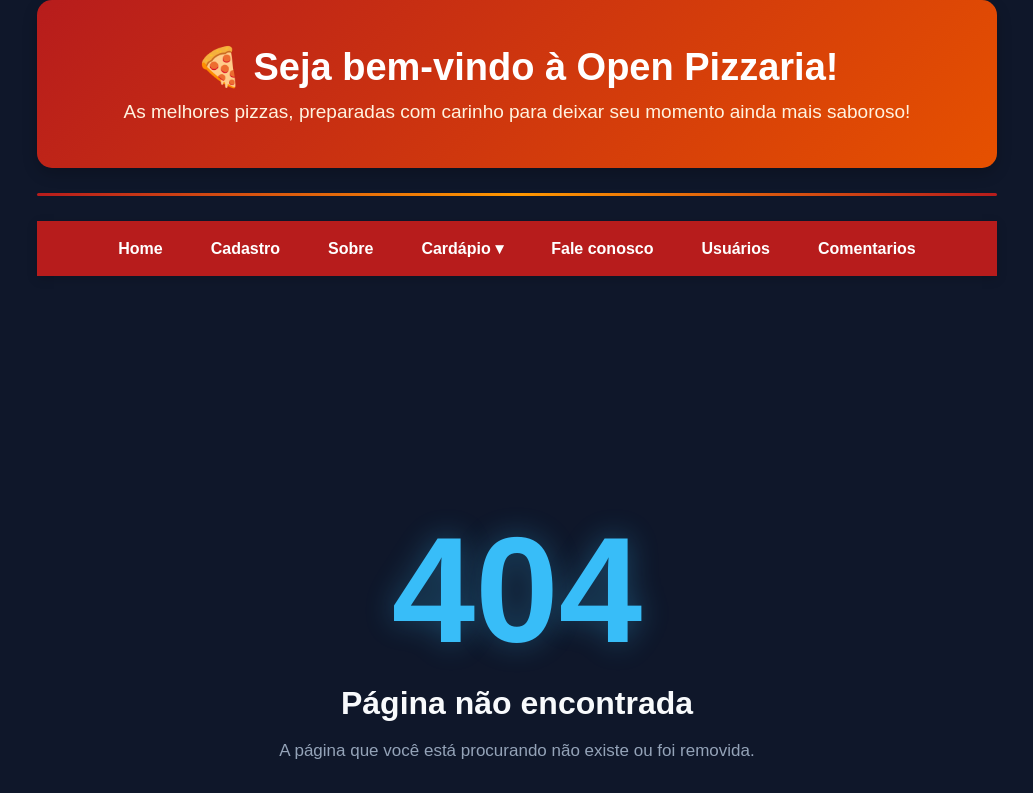
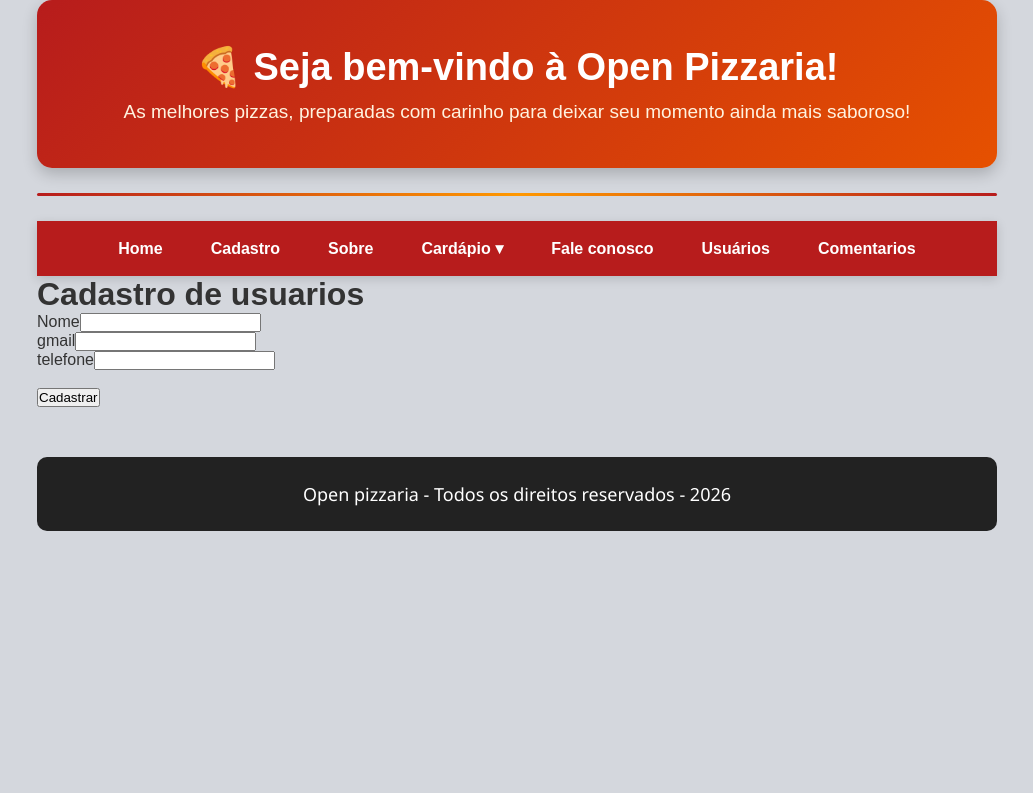
Before and after one commit to thiaguin5/domando-gpt, a React (Vite) app in the folder open-pizzaria/: page /Cadastro in a window 1280 px wide. Shown: the top 793 px of the page, without its empty margins (123-1156 px from the left). Built offline with nearby package versions, Linux system fonts and the light colour scheme.

Commit message:
feat:adicionando Cadastro

```diff
--- a/open-pizzaria/src/Router.jsx
+++ b/open-pizzaria/src/Router.jsx
@@ -6,8 +6,10 @@ import Menu from './Components/Menu/Index';
 import Sobre from './pages/Sobre'
 import Cardapio from './pages/Cardapio';
 import Users from './pages/Users';
-import Comentarios from "./pages/Comentarios"
-import NotFound from "./pages/NotFound"
+import Comentarios from "./pages/Comentarios";
+import NotFound from "./pages/NotFound";
+import Cadastro from "./pages/Cadastro";
+
 
 export default function Router() {
   return (
@@ -21,6 +23,8 @@ export default function Router() {
                <Route path="/Users" element={ <Users /> } />
                <Route path="/Comentarios" element={ <Comentarios /> } />
                <Route path= "*" element = {<NotFound />} />
+               <Route path= "Cadastro" element = {<Cadastro/>} />
+
 
 
         </Routes>
--- /dev/null
+++ b/open-pizzaria/src/pages/Cadastro/Cadastro.css
@@ -0,0 +1,109 @@
+/* Reset básico */
+* {
+  margin: 0;
+  padding: 0;
+  box-sizing: border-box;
+
+
+}
+
+/* Fundo da página */
+body {
+  font-family: Arial, Helvetica, sans-serif;
+  background: linear-gradient(135deg, #667eea, #764ba2);
+  min-height: 100vh;
+
+  display:center;
+  justify-content: center;
+  align-items: center;
+}
+
+/* Container do cadastro */
+.containerCadastro {
+  width: 90%;
+  max-width: 1000px;
+  background-color: #ffffff;
+  padding: 70px;
+  border-radius: 15px;
+  box-shadow: 0 10px 30px rgba(0, 0, 0, 0.2);
+}
+
+
+/* Título */
+.containerCadastro h1 {
+  text-align: center;
+  color: #333;
+  margin-bottom: 30px;
+  font-size: 28px;
+}
+
+/* Cada campo do formulário */
+.form-control {
+  display: center;
+  flex-direction: column;
+  margin-bottom: 20px;
+}
+
+/* Labels */
+.form-control label {
+  margin-bottom: 8px;
+  color: #444;
+  font-weight: bold;
+  font-size: 15px;
+}
+
+/* Inputs */
+.form-control input {
+  width: 100%;
+  padding: 12px 15px;
+
+  border: 1px solid #ccc;
+  border-radius: 8px;
+
+  font-size: 16px;
+  outline: none;
+
+  transition: 0.3s;
+}
+
+/* Efeito ao clicar no input */
+.form-control input:focus {
+  border-color: #667eea;
+  box-shadow: 0 0 0 3px rgba(102, 126, 234, 0.15);
+}
+
+/* Botão */
+.containerCadastro button {
+  width: 100%;
+  padding: 13px;
+
+  border: none;
+  border-radius: 8px;
+
+  background: linear-gradient(135deg, #667eea, #764ba2);
+  color: white;
+
+  font-size: 16px;
+  font-weight: bold;
+
+  cursor: pointer;
+  transition: 0.3s;
+}
+
+/* Hover do botão */
+.containerCadastro button:hover {
+  transform: translateY(-2px);
+  box-shadow: 0 5px 15px rgba(102, 126, 234, 0.4);
+}
+
+/* Responsividade */
+@media (max-width: 500px) {
+  .containerCadastro {
+    margin: 20px;
+    padding: 25px;
+  }
+
+  .containerCadastro h1 {
+    font-size: 24px;
+  }
+}
--- /dev/null
+++ b/open-pizzaria/src/pages/Cadastro/index.jsx
@@ -0,0 +1,54 @@
+import React, { useState } from 'react'
+export default function index() {
+
+    const [formdata, setData] = useState({
+    nome: "",
+    email: "",
+    telefone: ""
+  });
+
+
+  return (
+   <main className='containerCadastro'>
+    <h1>Cadastro de usuarios</h1>
+    <form >
+        <article className='form-control'>
+            <label htmlFor="nome">Nome</label>
+            <input
+            type="text"
+             name="nome"/>
+
+
+
+        </article>
+
+        <article className='form-control'>
+            <label htmlFor="gmail">gmail</label>
+            <input
+            type="gmail"
+            name="gmail" />
+
+
+        </article>
+
+        <article className='form-control'>
+            <label htmlFor="telefone">telefone</label>
+            <input
+             type="telefone"
+              name="telefone" />
+
+
+        </article>
+
+
+
+
+         <br />
+            <button>Cadastrar</button>
+
+    </form>
+
+
+   </main>
+  )
+}
--- a/open-pizzaria/src/pages/NotFound/Not.css
+++ b/open-pizzaria/src/pages/NotFound/Not.css
@@ -6,7 +6,7 @@
 
 body {
   font-family: Arial, Helvetica, sans-serif;
-  background: #0f172a;
+  background: #d4d7dd;
 }
 
 .error-page {
```
